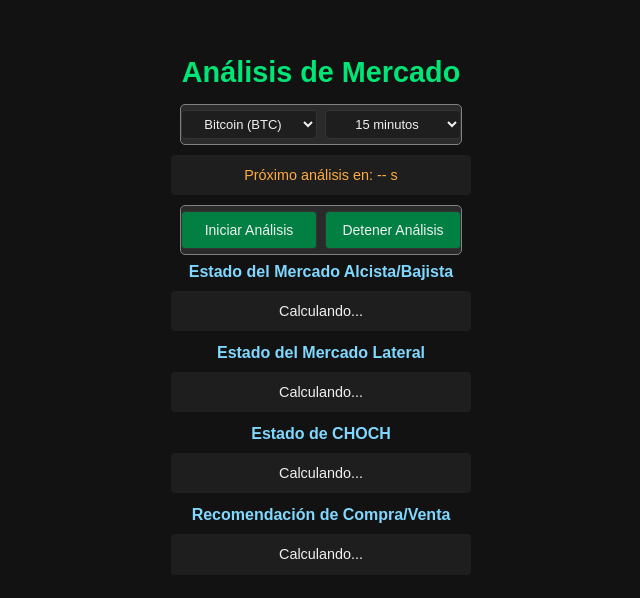
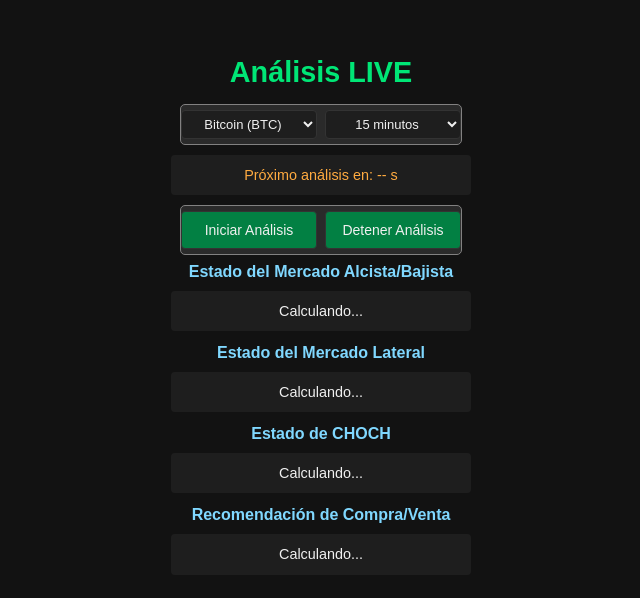
Before and after one commit to andres28m/signal_live, a plain HTML site: page index.html in a window 1280 px wide. Shown: the part 102-700 px from the top of the page, without its empty margins (319-959 px from the left). Drawn offline with nearby package versions, Linux system fonts and the light colour scheme.

Commit message:
Update index.html

```diff
--- a/index.html
+++ b/index.html
@@ -404,7 +404,7 @@
     </script>
 </head>
 <body>
-    <h1>Análisis de Mercado</h1>
+    <h1>Análisis LIVE</h1>
 
     <div class="dos">
     <select id="currencySelector">
```
